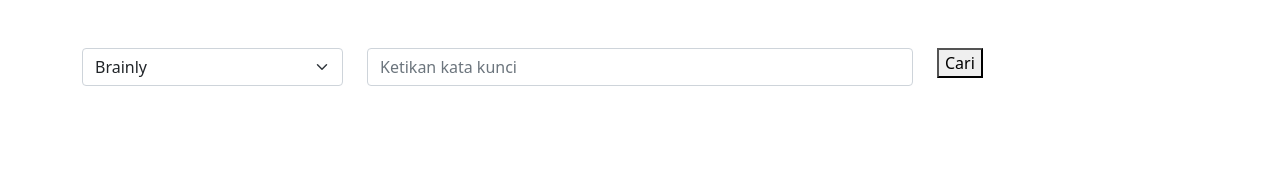
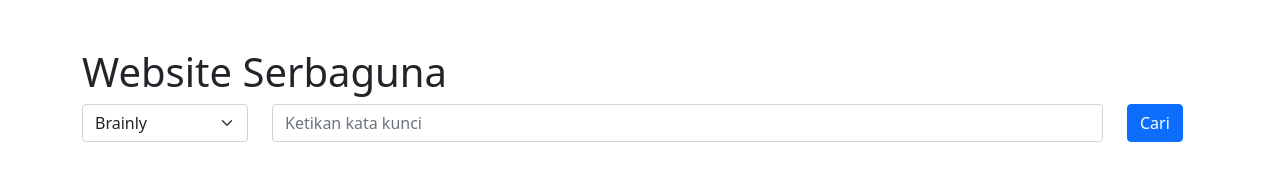
Before and after one commit to 12345678andiman/Website-Serbaguna, a website: page public/index.html in a window 1280 px wide. Drawn offline with Linux system fonts and the light colour scheme.

Commit message:
Update index.html

```diff
--- a/public/index.html
+++ b/public/index.html
@@ -8,8 +8,9 @@
 </head>
 <body>
     <div class="container mt-5">
+        <h1>Website Serbaguna</h1>
         <div class="row">
-            <div class="col-3">
+            <div class="col-2">
                 <form id="search">
                     <select class="form-select" required>
                         <option value="brainly">Brainly</option>
@@ -18,11 +19,11 @@
                     </select>
                 </form>
             </div>
-            <div class="col-6">
+            <div class="col-9">
                 <input type="text" class="form-control" id="search" placeholder="Ketikan kata kunci">
             </div>
-            <div class="col-3">
-                <button type="submit">Cari</button>
+            <div class="col-1">
+                <button type="submit" class="btn btn-primary">Cari</button>
             </div>
         </div>
     </div>
```
